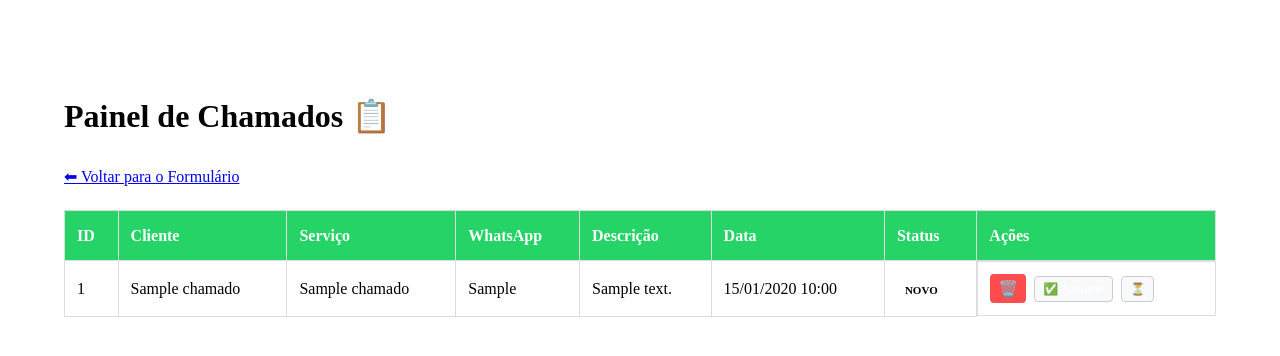
After one commit to jlcnunes/AjudaNoiz, a Flask app: page /admin in a window 1280 px wide. The commit adds this page. Shown: the top 356 px of the page. Run offline with Flask 3, Linux system fonts and the light colour scheme; tables that the repository leaves empty hold one stand-in row (values such as "Sample post").

Commit message:
Criado a base do painel de administração de chamados frontend e backend com a ação de excluir chamado. também criado os botões para as  ações: Suspender e Assumir, mas ainda não estão funcionando.

```diff
--- a/backend/app.py
+++ b/backend/app.py
@@ -11,6 +11,7 @@ def home():
     return render_template('index.html')
 
 
+# * Recebe  os dados do formulário para gravar no banco.
 @app.route('/enviar', methods=['POST'])
 def enviar():
     # * 1. Capturar os dados do formulário
@@ -45,6 +46,43 @@ def enviar():
             </p><a href='/'>Voltar</a>"""
 
 
+@app.route('/admin')
+def admin():
+    conn = get_db_connection()
+    cursor = conn.cursor(dictionary=True)
+    # *diconary=True facilita o uso no HTML
+
+    try:
+        cursor.execute("SELECT * FROM chamados ORDER BY data_criacao DESC")
+        chamados = cursor.fetchall()
+    except Exception as e:
+        print(f"❌ Erro ao listar chamados: {e}")
+        chamados = []
+    finally:
+        cursor.close()
+        conn.close()
+
+    return render_template('admin.html', chamados=chamados)
+
+
+@app.route('/excluir/<int:id>', methods=['POST'])
+def excluir(id):
+    conn = get_db_connection()
+    cursor = conn.cursor()
+    try:
+        cursor.execute("DELETE FROM chamados WHERE id = %s", (id,))
+        conn.commit()
+        print(f"🗑️ Chamado {id} excluído com sucesso!")
+    except Exception as e:
+        print(f"❌ Erro ao excluir: {e}")
+        conn.rollback()
+    finally:
+        cursor.close()
+        conn.close()
+
+    return redirect('/admin')
+
+
 if __name__ == "__main__":
     # Prepara a estrutura
     inicializar_banco()
--- a/static/css/style.css
+++ b/static/css/style.css
@@ -1,3 +1,5 @@
+/** Estilo para o formulário */
+
 body {
     font-family: seans-serif;
     max-width: 500px;
@@ -35,3 +37,67 @@ button {
 button:hover {
     background-color: #128c7e;
 }
+
+/** Estilos para o Painel Admin */
+.admin-body {
+    max-width: 90% !important; /* Painel precisa de mais espaço que o formulário */
+}
+
+.admin-table {
+    width: 100%;
+    border-collapse: collapse;
+    margin-top: 20px;
+    background: white;
+}
+
+.admin-table th, .admin-table td {
+    border: 1px solid #ddd;
+    padding: 12px;
+    text-align: left;
+}
+
+.admin-table th {
+    background-color: #25d366;
+    color: white;
+}
+
+.admin-table tr:nth-child(even) { background-color: #f2f2f2; }
+.admin-table tr:hover { background-color: #ddd; }
+
+/* Organiza os botões em linha dentro da célula */
+.acoes-container {
+    display: flex;
+    gap: 8px; /* Espaço entre os botões */
+    align-items: center;
+}
+
+.btn-acao {
+    padding: 5px 8px;
+    font-size: 12px;
+    border-radius: 4px;
+    border: 1px solid #ccc;
+    background-color: #f8f9fa;
+    cursor: pointer;
+}
+
+.btn-excluir {
+    background-color: #ff4d4d;
+    color: white;
+    border: none;
+    padding: 5px 8px;
+    border-radius: 4px;
+    cursor: pointer;
+}
+
+.btn-excluir:hover { background-color: #cc0000; }
+
+/* Badges de Status (Opcional, mas ajuda no visual) */
+.status-badge {
+    padding: 4px 8px;
+    border-radius: 12px;
+    font-size: 11px;
+    font-weight: bold;
+    text-transform: uppercase;
+}
+.status-pendente { background-color: #ffeeba; color: #856404; }
+.status-progresso { background-color: #b8daff; color: #004085; }
--- /dev/null
+++ b/templates/admin.html
@@ -0,0 +1,59 @@
+<!DOCTYPE html>
+<html lang="pt-br">
+<head>
+    <meta charset="UTF-8">
+    <title>Painel Admin - AjudaNoiz</title>
+    <link rel="stylesheet" href="{{ url_for('static', filename='css/style.css') }}">
+</head>
+<body class="admin-body">
+    <h1>Painel de Chamados 📋</h1>
+    <a href="/">⬅ Voltar para o Formulário</a>
+
+    <table class="admin-table">
+        <thead>
+            <tr>
+                <th>ID</th>
+                <th>Cliente</th>
+                <th>Serviço</th>
+                <th>WhatsApp</th>
+                <th>Descrição</th>
+                <th>Data</th>
+                <th>Status</th>
+                <th>Ações</th>
+            </tr>
+        </thead>
+        <tbody>
+            {% for chamado in chamados %}
+            <tr>
+                <td>{{ chamado.id }}</td>
+                <td>{{ chamado.cliente_nome }}</td>
+                <td>{{ chamado.servico_titulo }}</td>
+                <td>{{ chamado.cliente_whatsapp }}</td>
+                <td>{{ chamado.descricao }}</td>
+                <td>{{ chamado.data_criacao.strftime('%d/%m/%Y %H:%M') }}</td>
+                <td>
+                    <span class="status-badge status-{{ chamado.status }}">
+                        {{ chamado.status }}
+                    </span>
+                </td>
+                <td class="acoes-container">
+                    <form action="{{ url_for('excluir', id=chamado.id) }}" method="POST" style="display: inline;">
+                        <button type="submit" class="btn-excluir" onclick="return confirm('Tem certeza?')">
+                            🗑️
+                        </button>
+                    </form>
+
+                    <button class="btn-acao">✅ Assumir</button>
+
+                    <button class="btn-acao">⏳</button>
+                </td>
+            </tr>
+            {% else %}
+            <tr>
+                <td colspan="6">Nenhum chamado encontrado.</td>
+            </tr>
+            {% endfor %}
+        </tbody>
+    </table>
+</body>
+</html>
```
